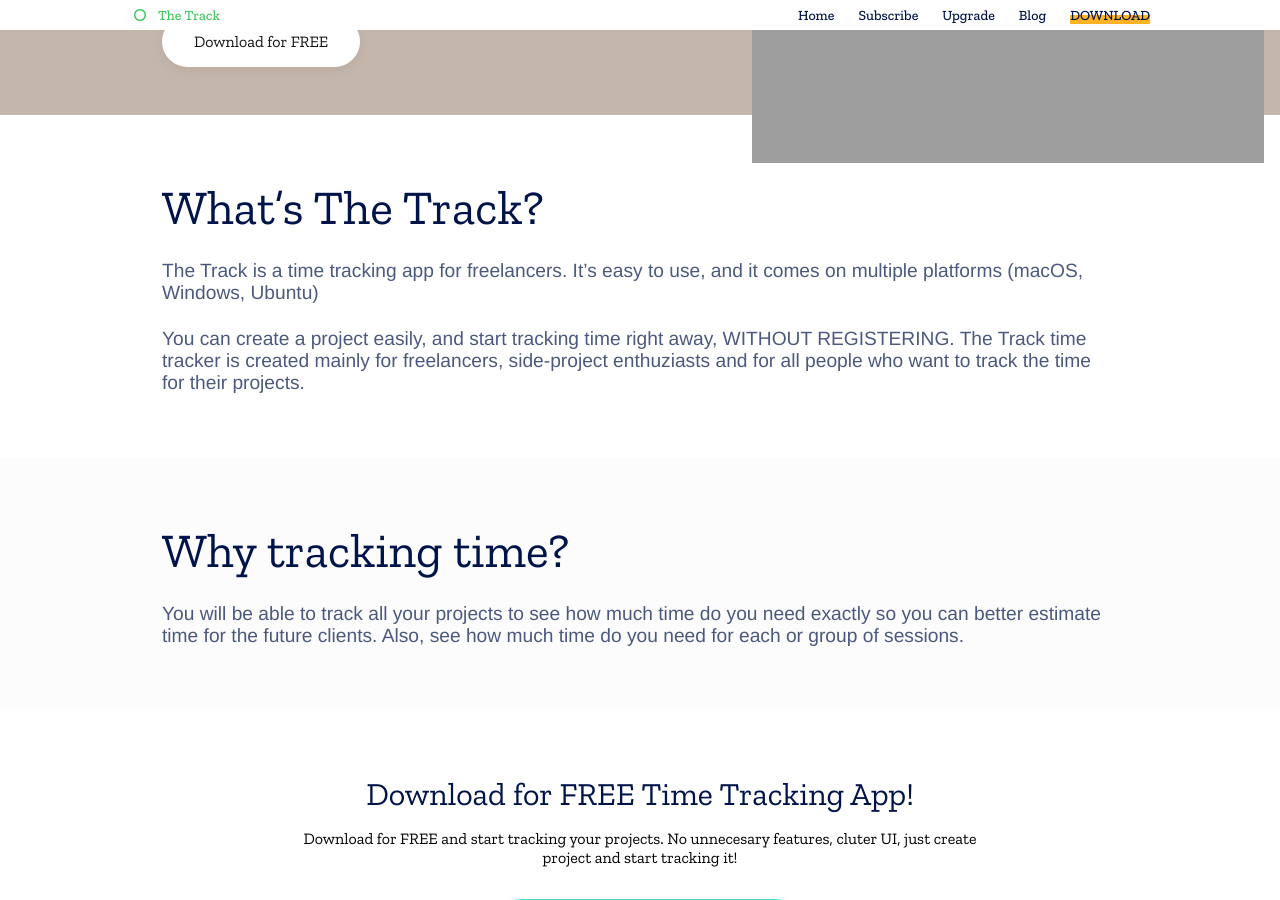
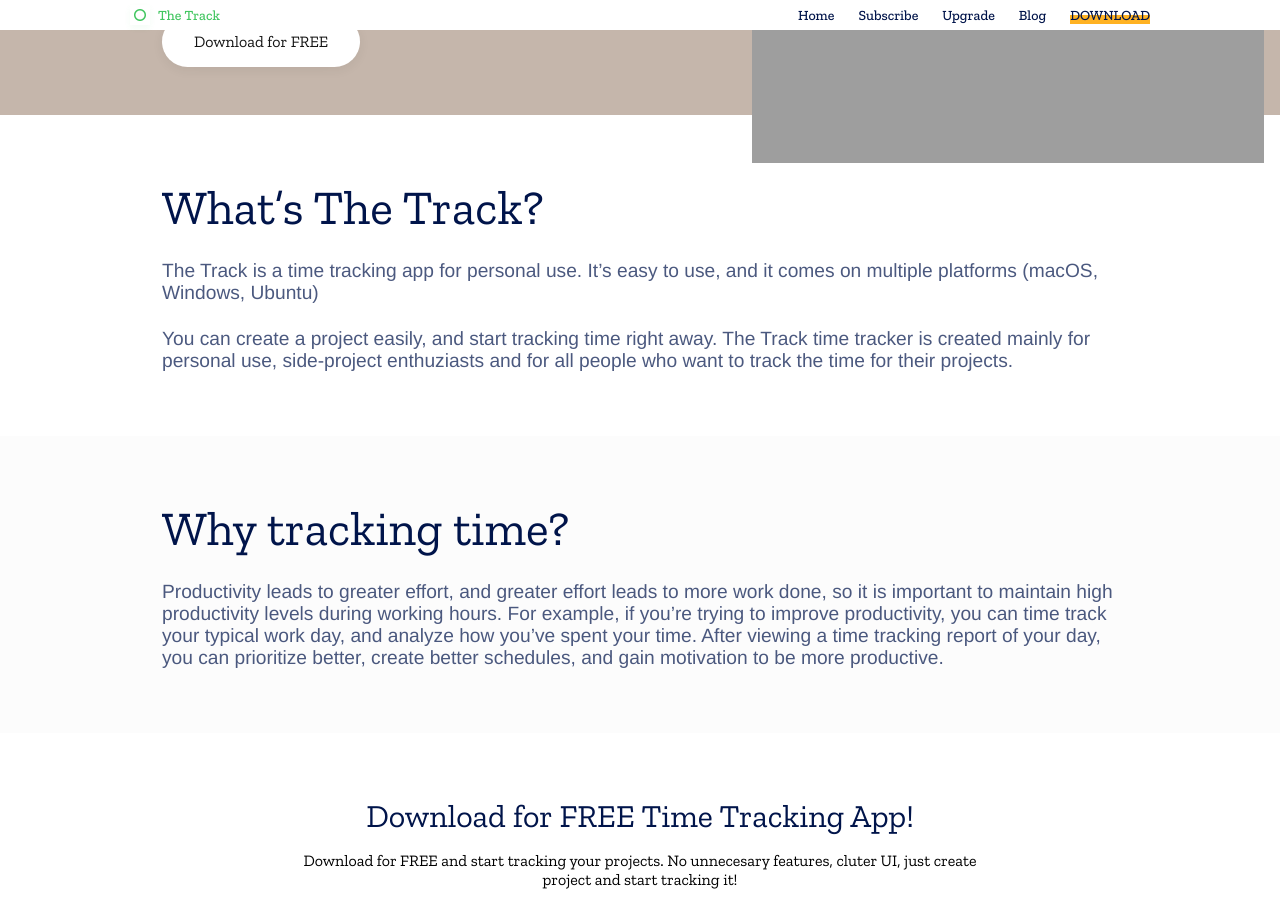
Before and after one commit to jovansavic/thetrackdotapp, a Jekyll site: the page built from index.html, in a window 1280 px wide and 900 px high, scrolled down 4781 px. Built offline with Jekyll 4.4.1, drawn with Linux system fonts in a browser that asks for light colours; some of the changed text lies outside the part shown.

Commit message:
[UPDATE]: Simple text updates

```diff
--- a/_includes/home/customize.html
+++ b/_includes/home/customize.html
@@ -7,10 +7,14 @@
 		<div class="text-section">
 			<h2>Customize your time
 				tracking app!</h2>
-			<p>Time tracking app will be active most of the
+			<p>
+				Say goodbye to boring looking time tracking apps! Go to <strong>Settings>Customize</strong> and <strong>customize The Track however you want!</strong>
+
+				<br><br>
+				Time tracking app will be active most of the
 				working time, for those enthusiast who want
 				to have customized it to their own taste we
-				made the option to customize colors of them!</p>
+				made the option to customize colors!</p>
 		</div>
 	</div>
 </section>
--- a/_includes/home/what-is-track.html
+++ b/_includes/home/what-is-track.html
@@ -1,7 +1,7 @@
 <section class="text-section">
 	<div class="wrap basic-wrap m-auto basic-padding">
 		<h2 class="title">What’s The Track?</h2>
-		<p class="paragraph">The Track is a time tracking app for freelancers. It’s easy to use, and it comes on multiple platforms (macOS, Windows, Ubuntu)</p>
-		<p class="paragraph">You can create a project easily, and start tracking time right away, WITHOUT REGISTERING. The Track time tracker is created mainly for freelancers, side-project enthuziasts and for all people who want to track the time for their projects. </p>
+		<p class="paragraph">The Track is a time tracking app for personal use. It’s easy to use, and it comes on multiple platforms (macOS, Windows, Ubuntu)</p>
+		<p class="paragraph">You can create a project easily, and start tracking time right away. The Track time tracker is created mainly for personal use, side-project enthuziasts and for all people who want to track the time for their projects. </p>
 	</div>
 </section>
--- a/_includes/home/why-track.html
+++ b/_includes/home/why-track.html
@@ -1,6 +1,6 @@
 <section class="text-section why-track">
 	<div class="wrap basic-wrap m-auto basic-padding">
 		<h2 class="title">Why tracking time?</h2>
-		<p class="paragraph">You will be able to track all your projects to see how much time do you need exactly so you can better estimate time for the future clients. Also, see how much time do you need for each or group of sessions.</p>
+		<p class="paragraph">Productivity leads to greater effort, and greater effort leads to more work done, so it is important to maintain high productivity levels during working hours. For example, if you’re trying to improve productivity, you can time track your typical work day, and analyze how you’ve spent your time. After viewing a time tracking report of your day, you can prioritize better, create better schedules, and gain motivation to be more productive.</p>
 	</div>
 </section>
--- a/_includes/subscribe/subscribe-hero.html
+++ b/_includes/subscribe/subscribe-hero.html
@@ -1,6 +1,6 @@
 <section class="basic-hero subscribe-hero">
 	<div class="wrap basic-wrap basic-padding m-auto">
-		<h1 class="hero-title text-center">Subscribe when something big is happening with our app</h1>
+		<h1 class="hero-title text-center">Subscribe, we won't spam you</h1>
 		<p class="hero-subtitle text-center m-auto">
 			We won’t send you any marketing-related emails or news we wouldn’t want to hear. We’ll send you MAX 3 MAILS IN YEAR.
 		</p>
```
